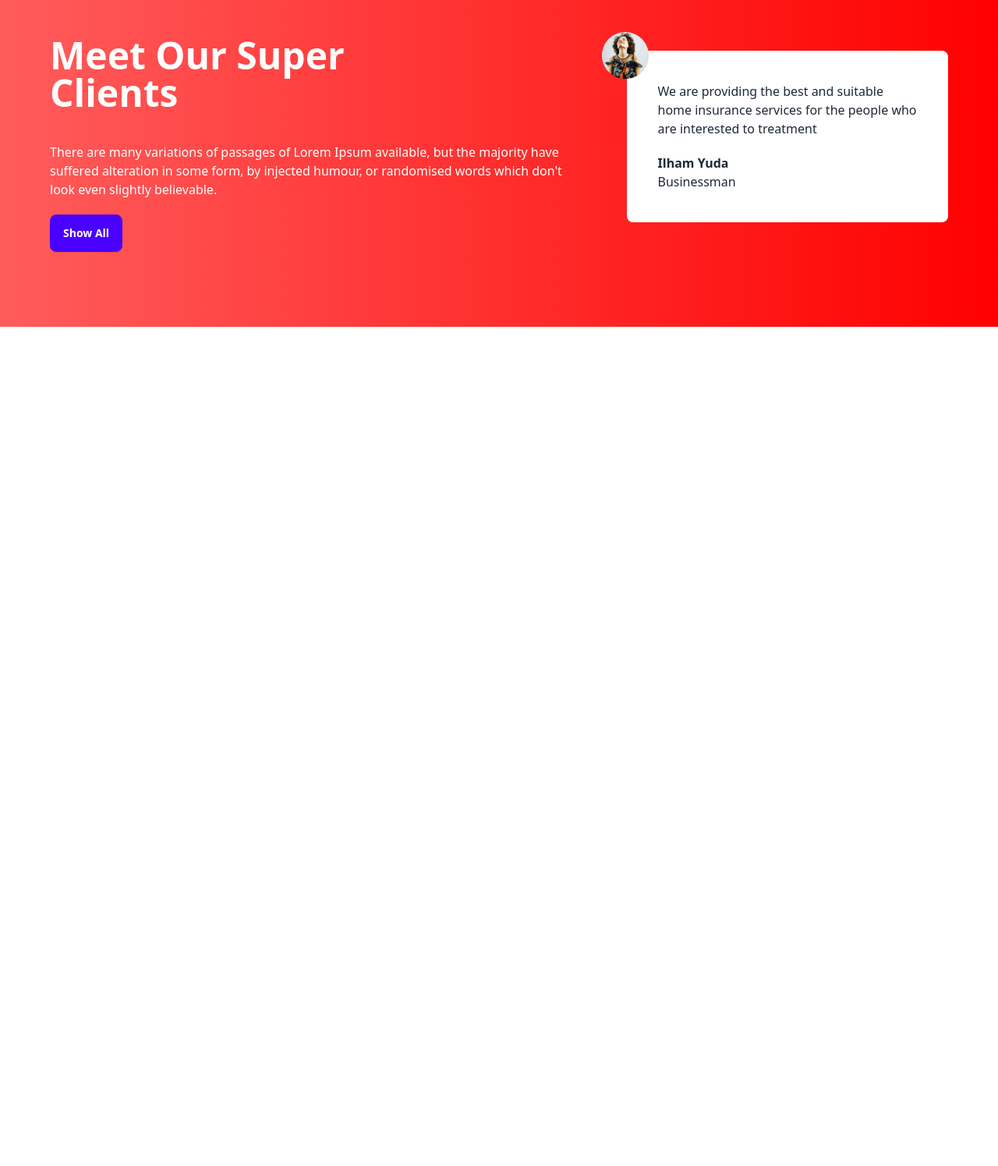
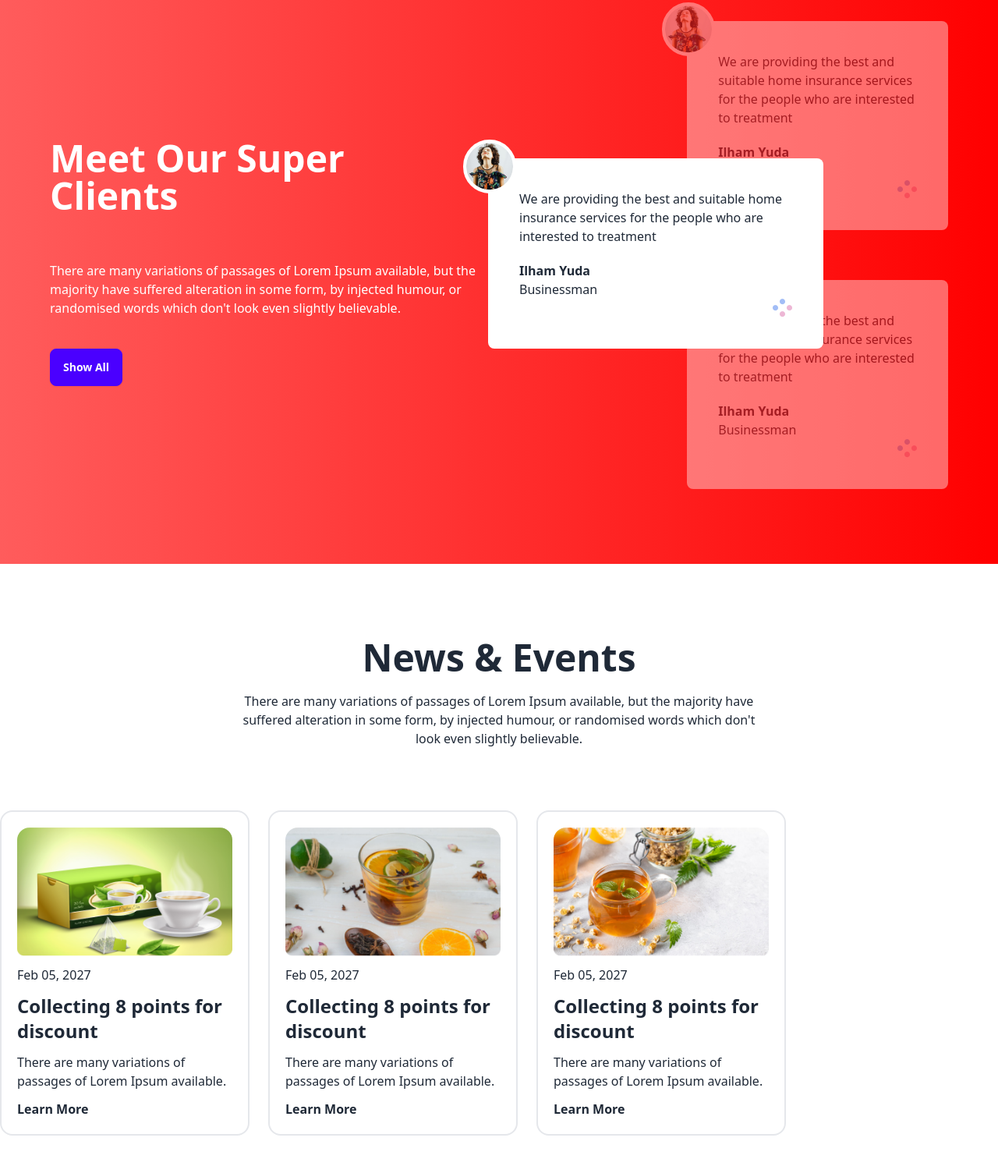
Before and after one commit to khorsed2001/tea-store, a plain HTML site: page index.html in a window 1280 px wide. Shown: the part 1830-3325 px from the top of the page at 78% size. Before the commit the page ends 2345 px from the top, so only its background shows below. Drawn offline with nearby package versions, Linux system fonts and the light colour scheme.

Commit message:
news section add

```diff
--- a/index.html
+++ b/index.html
@@ -46,12 +46,13 @@
                 <div>
                     <h1 class="text-7xl font-medium lg:font-extrabold">It's good <br>
                         tea time at The <br> Tea House</h1>
-                <p class="py-6">Tea and Botanical Solutions Supplier Give Optimum Satisfaction To Your Taste Buds.</p>
+                    <p class="py-6">Tea and Botanical Solutions Supplier Give Optimum Satisfaction To Your Taste Buds.
+                    </p>
                     <button class="btn btn-primary">Explore More</button>
                 </div>
                 <div>
                     <img src="./images/banner.png" class="max-w-sm" />
-                <div class=" -mt-20 flex items-center gap-4 drop-shadow-lg bg-white p-5 w-60 rounded-r-md" >
+                    <div class=" -mt-20 flex items-center gap-4 drop-shadow-lg bg-white p-5 w-60 rounded-r-md">
                         <i class="fa-solid fa-star text-3xl text-amber-400"></i>
                         <div>
                             <h3 class="text-3xl">5.00</h3>
@@ -68,7 +69,9 @@
             <!-- feature section -->
             <section class="text-center my-24">
                 <h1 class="font-bold text-5xl ">Our Featured Products</h1>
-                <p class="mt-5 my-10 max-w-2xl lg:max-w-3xl mx-auto">There are many variations of passages of Lorem Ipsum available, but the majority have suffered alteration in some form, by injected humour, or randomised words which don't look even slightly believable.</p>
+                <p class="mt-5 my-10 max-w-2xl lg:max-w-3xl mx-auto">There are many variations of passages of Lorem
+                    Ipsum available, but the majority have suffered alteration in some form, by injected humour, or
+                    randomised words which don't look even slightly believable.</p>
                 <!--featured tea card container -->
                 <div class="grid grid-cols-1 gap-6 md:grid-cols-2 lg:grid-cols-4 ">
                     <!-- farst card -->
@@ -126,7 +129,10 @@
 
                 <div class="space-y-5 flex-1">
                     <h3 class="text-5xl my-8 font-extrabold">Great Tea, Freshly Presented</h3>
-                    <p>The meaning of gong cha is chanese is to provide the best tea to emperor from all possessions . It represents the highest quality and self expectation. Establishing in 2006, Gong cha had been deeply appreciated by its custoers  because of good words of mouth and unique customized service orginated from Taiwan.</p>
+                    <p>The meaning of gong cha is chanese is to provide the best tea to emperor from all possessions .
+                        It represents the highest quality and self expectation. Establishing in 2006, Gong cha had been
+                        deeply appreciated by its custoers because of good words of mouth and unique customized service
+                        orginated from Taiwan.</p>
                     <h3 class="text-xl my-8 font-extrabold">Unique Taste</h3>
                     <p>A Unique and different style from other teapots gives a luxurious and minimalist impression</p>
                     <h3 class="text-xl my-8 font-extrabold">Premium Quality</h3>
@@ -137,22 +143,100 @@
 
         <!-- Clients Section -->
 
-        <section class=" my-24 bg-gradient-to-r from-[#ff5c5c] to-[#ff0000] flex flex-col lg:flex-row gap-12 justify-center items-center px-16 py-24">
-            <div>
+        <section
+            class=" my-24 bg-gradient-to-r from-[#ff5c5c] to-[#ff0000] flex flex-col lg:flex-row gap-12 px-16 py-24">
+            <div class="flex items-center lg:pr-52">
+                <div class="space-y-5">
                     <h1 class="text-5xl font-extrabold text-white py-5">Meet Our Super <br> Clients</h1>
-                <p class="text-white py-5">There are many variations of passages of Lorem Ipsum available, but the majority have suffered alteration in some form, by injected humour, or randomised words which don't look even slightly believable. </p>
+                    <p class="text-white py-5">There are many variations of passages of Lorem Ipsum available, but the
+                        majority have suffered alteration in some form, by injected humour, or randomised words which
+                        don't look even slightly believable. </p>
                     <button class="btn btn-primary text-white">Show All</button>
                 </div>
+            </div>
 
-            <div class="">
-                <div class="relative p-10 bg-white rounded-lg">
-                    <img class="absolute -left-8 -top-6" src="./images/client.png" alt="">
-                    <p >We are providing the best and suitable home insurance services for the people who are interested to treatment</p>
+
+            <!-- Review -->
+
+            <div class="relative">
+                <div class="relative z-10 p-10 mb-16 bg-white opacity-40 rounded-lg">
+                    <img class="absolute -left-8 -top-6 border-4 rounded-full border-white bg-white"
+                        src="./images/client.png" alt="">
+                    <p>We are providing the best and suitable home insurance services for the people who are interested
+                        to treatment</p>
                     <h3 class="font-bold mt-5">Ilham Yuda</h3>
                     <p class="font-medium">Businessman</p>
+                    <div class="flex justify-end">
+                        <img src="./images/circles.png" alt="">
+                    </div>
+                </div>
+                <div class="absolute z-20 top-44 lg:right-40 lg:w-[430px] p-10 bg-white rounded-lg">
+                    <img class="absolute -left-8 -top-6 border-4 rounded-full border-white bg-white"
+                        src="./images/client.png" alt="">
+                    <p>We are providing the best and suitable home insurance services for the people who are interested
+                        to treatment</p>
+                    <h3 class="font-bold mt-5">Ilham Yuda</h3>
+                    <p class="font-medium">Businessman</p>
+                    <div class="flex justify-end">
+                        <img src="./images/circles.png" alt="">
+                    </div>
+                </div>
+                <div class="relative z-10 p-10 bg-white opacity-40 rounded-lg">
+                    <img class="absolute -left-8 -top-6 border-4 rounded-full border-white bg-white"
+                        src="./images/client.png" alt="">
+                    <p>We are providing the best and suitable home insurance services for the people who are interested
+                        to treatment</p>
+                    <h3 class="font-bold mt-5">Ilham Yuda</h3>
+                    <p class="font-medium">Businessman</p>
+                    <div class="flex justify-end">
+                        <img src="./images/circles.png" alt="">
+                    </div>
                 </div>
             </div>
         </section>
+
+
+        <div class="container mx-auto my-24">
+        <section class="">
+            <div class="mx-auto text-center ">
+                <h1 class="font-extrabold text-5xl mb-5 ">News & Events</h1>
+                <p class="max-w-2xl mx-auto">There are many variations of passages of Lorem Ipsum available, but the
+                    majority have suffered alteration in some form, by injected humour, or randomised words which don't
+                    look even slightly believable. </p>
+            </div>
+
+                <div class="flex flex-col-1 lg:flex-row gap-6 my-20">
+                    <div class="card border-2 w-80 py-5 px-5">
+                        <figure><img src="./images/news-1.png" alt="Shoes" /></figure>
+                        <div class="mt-3">
+                            <p class="mb-3">Feb 05, 2027</p>
+                            <h2 class="card-title text-2xl font-bold mb-3">Collecting 8 points for discount</h2>
+                            <p class="mb-3">There are many variations of passages of Lorem Ipsum available.</p>
+                            <button class="font-bold">Learn More</button>
+                        </div>
+                    </div>
+                    <div class="card border-2 w-80 py-5 px-5">
+                        <figure><img src="./images/news-2.png" alt="Shoes" /></figure>
+                        <div class="mt-3">
+                            <p class="mb-3">Feb 05, 2027</p>
+                            <h2 class="card-title text-2xl font-bold mb-3">Collecting 8 points for discount</h2>
+                            <p class="mb-3">There are many variations of passages of Lorem Ipsum available.</p>
+                            <button class="font-bold">Learn More</button>
+                        </div>
+                    </div>
+                    <div class="card border-2 w-80 py-5 px-5">
+                        <figure><img src="./images/news-3.png" alt="Shoes" /></figure>
+                        <div class="mt-3">
+                            <p class="mb-3">Feb 05, 2027</p>
+                            <h2 class="card-title text-2xl font-bold mb-3">Collecting 8 points for discount</h2>
+                            <p class="mb-3">There are many variations of passages of Lorem Ipsum available.</p>
+                            <button class="font-bold">Learn More</button>
+                        </div>
+                    </div>
+                </div>
+
+        </section>
+    </div>
 
     </main>
 
```
Lines whose indentation alone changed are shown as unchanged.
